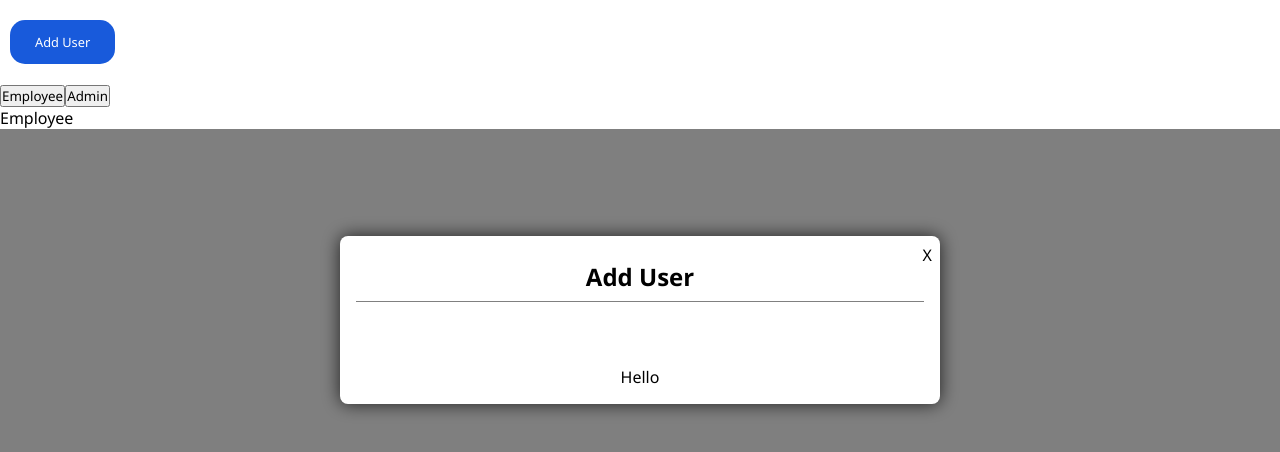
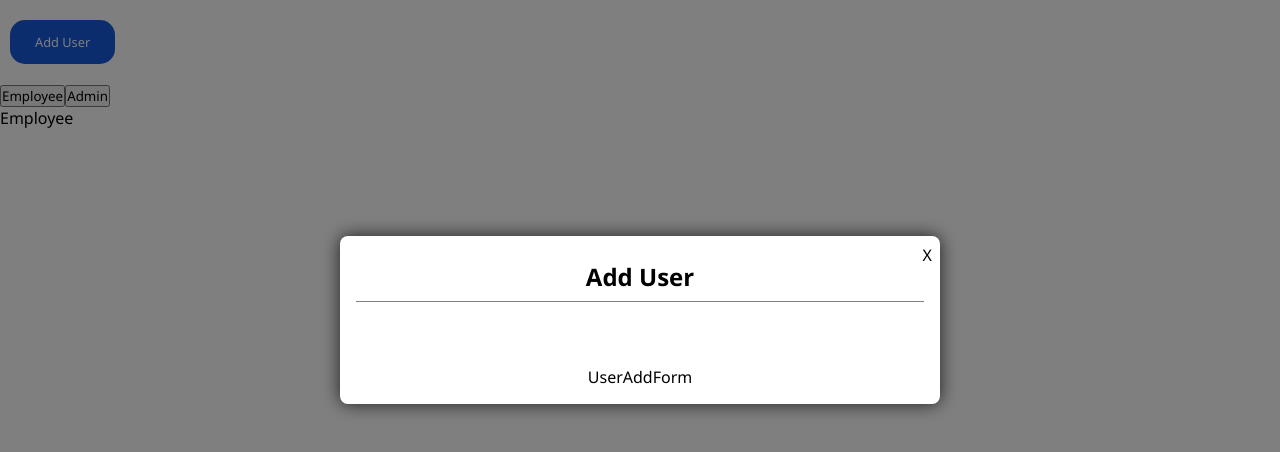
Before and after one commit to sajib-bme-kuet/Assignment, a React (Create React App) app: page / in a window 1280 px wide. Both pictures are taken after a click on the button "Add User". Shown: the top 452 px of the page. Built offline with nearby package versions, Linux system fonts and the light colour scheme.

Commit message:
minor hack in modal

```diff
--- /dev/null
+++ b/src/components/forms/UserAddForm.jsx
@@ -0,0 +1,7 @@
+import React from "react";
+
+const UserAddForm = () => {
+  return <div>UserAddForm</div>;
+};
+
+export default UserAddForm;
--- a/src/components/modal/modal.css
+++ b/src/components/modal/modal.css
@@ -2,8 +2,8 @@
 .overlay {
   background-color: rgba(0, 0, 0, 0.5);
   position: fixed;
-  width: 100%;
-  height: 100%;
+  width: 100vw;
+  height: 100vh;
 }
 .modalTitle {
   text-align: center;
--- a/src/components/tab/Tab.jsx
+++ b/src/components/tab/Tab.jsx
@@ -2,10 +2,10 @@ import React from "react";
 
 const Tab = ({ label, children }) => {
   return (
-    <div>
+    <>
       <h2>{label}</h2>
       {children}
-    </div>
+    </>
   );
 };
 
--- a/src/components/tabs/Tabs.jsx
+++ b/src/components/tabs/Tabs.jsx
@@ -3,7 +3,7 @@ const Tabs = ({ children }) => {
   const [activeTab, setActiveTab] = useState(children[0].props.label);
 
   return (
-    <div>
+    <>
       <div>
         {children.map((child) => (
           <button
@@ -20,7 +20,7 @@ const Tabs = ({ children }) => {
           return child.props.children;
         })}
       </div>
-    </div>
+    </>
   );
 };
 export default Tabs;
--- a/src/pages/Users.jsx
+++ b/src/pages/Users.jsx
@@ -4,18 +4,19 @@ import Tab from "../components/tab/Tab";
 import Tabs from "../components/tabs/Tabs";
 
 import { useState } from "react";
+import UserAddForm from "../components/forms/UserAddForm";
 const Users = () => {
   const [isOpen, setIsOpen] = useState(false);
   return (
     <>
+      <Modal open={isOpen} onClose={() => setIsOpen(false)} title="Add User">
+        <UserAddForm />
+      </Modal>
       <Button onClick={() => setIsOpen(true)}>Add User</Button>
       <Tabs>
         <Tab label={"Employee"}>Employee</Tab>
         <Tab label={"Admin"}>Admin</Tab>
       </Tabs>
-      <Modal open={isOpen} onClose={() => setIsOpen(false)} title="Add User">
-        Hello
-      </Modal>
     </>
   );
 };
```
Also changed, not shown: src/components/modal/Modal.jsx (+0 -8 lines).
